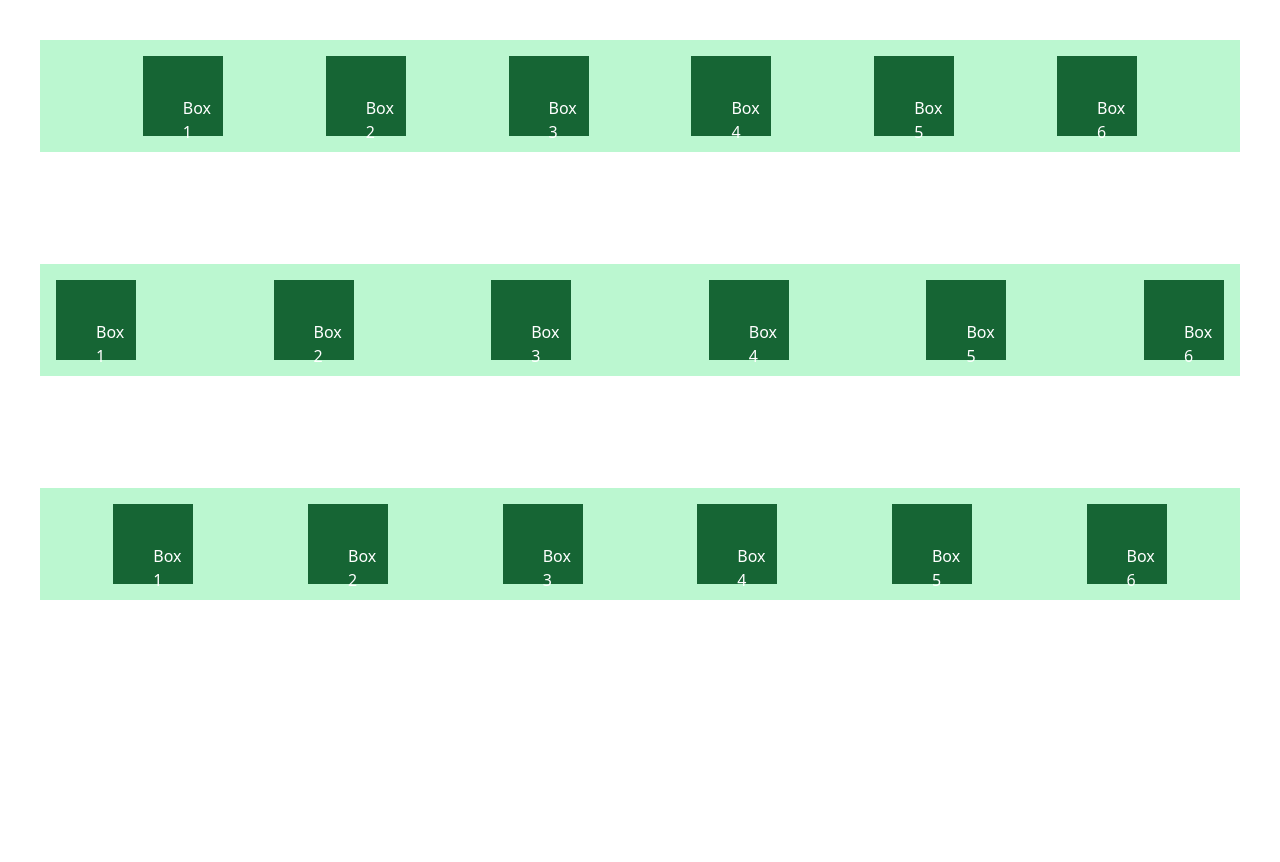
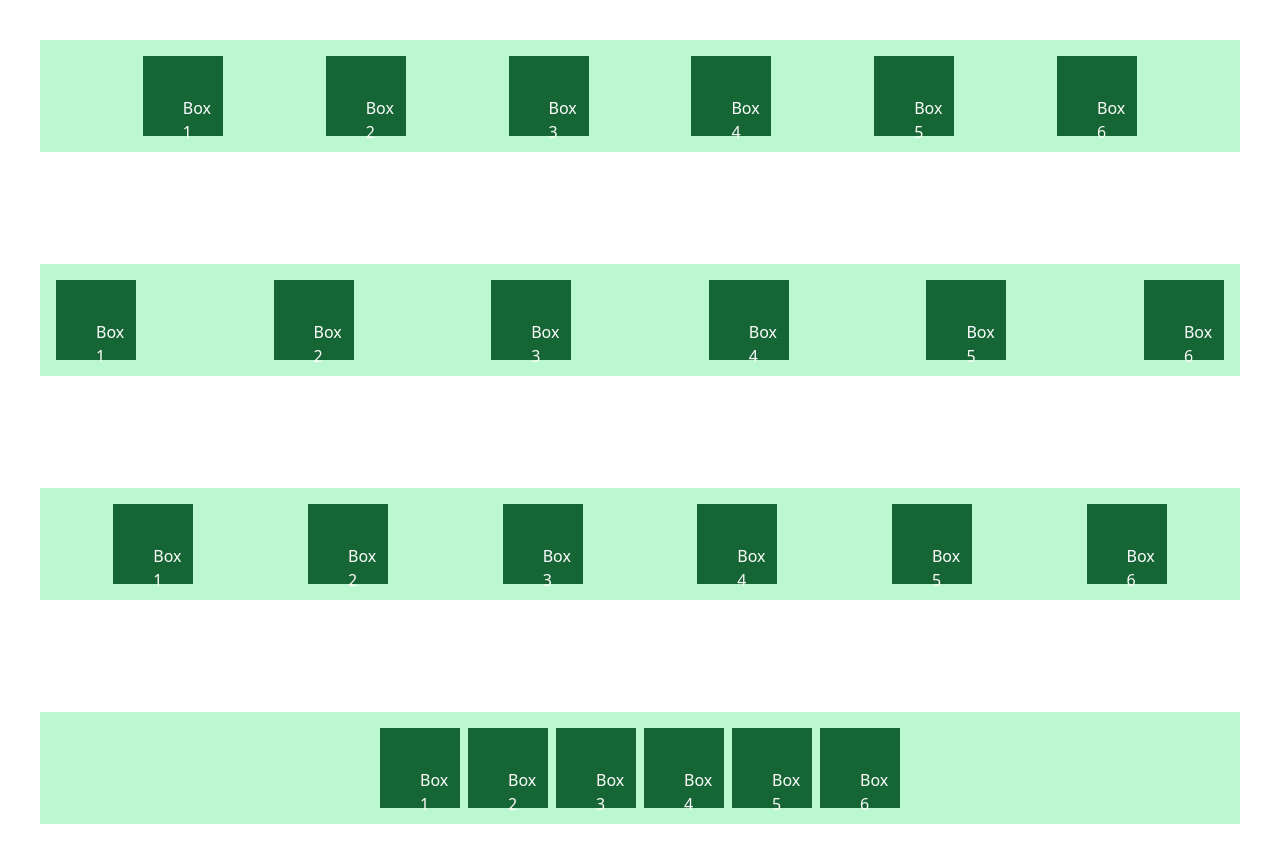
Before and after one commit to Mareola-Mabs/Learning-Tailwind-CSS, a plain HTML site: page flex/index.html in a window 1280 px wide. Before the commit the page ends 800 px from the top, so only its background shows below. Drawn offline with nearby package versions, Linux system fonts and the light colour scheme.

Commit message:
feat: add justify content center

```diff
--- a/flex/index.html
+++ b/flex/index.html
@@ -44,6 +44,16 @@
         <div class="bg-green-800 p-10 text-white w-20 h-20">Box 6</div>
     </div>
 
+    <!-- Justify content: center -->
+    <div class="bg-green-200 p-4 m-10 flex flex-row justify-center gap-2">
+        <div class="bg-green-800 p-10 text-white w-20 h-20">Box 1</div>
+        <div class="bg-green-800 p-10 text-white w-20 h-20">Box 2</div>
+        <div class="bg-green-800 p-10 text-white w-20 h-20">Box 3</div>
+        <div class="bg-green-800 p-10 text-white w-20 h-20">Box 4</div>
+        <div class="bg-green-800 p-10 text-white w-20 h-20">Box 5</div>
+        <div class="bg-green-800 p-10 text-white w-20 h-20">Box 6</div>
+    </div>
+
 
 
 
```
